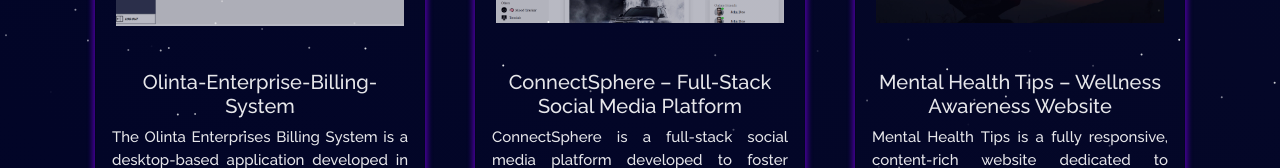
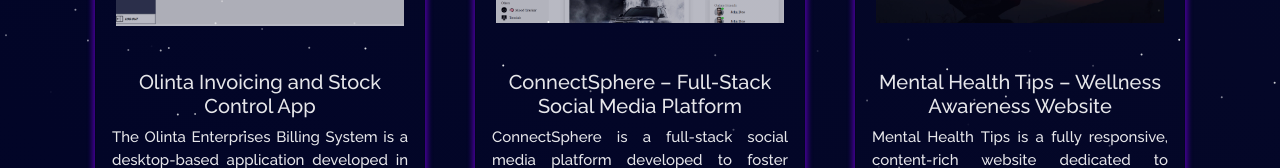
Before and after one commit to dulanSan2001/my_portfolio, a React (Create React App) app: page /#/project in a window 1280 px wide. Shown: the part 449-617 px from the top of the page. Built offline with nearby package versions, Linux system fonts and the light colour scheme.

Commit message:
chnge sub project

```diff
--- a/src/pages/Projects.jsx
+++ b/src/pages/Projects.jsx
@@ -22,7 +22,7 @@ const Projects = () => {
             <ProjectCard
               imgPath={lift}
               isBlog={false}
-              title="Olinta-Enterprise-Billing-System"
+              title="Olinta Invoicing and Stock Control App"
               description="The Olinta Enterprises Billing System is a desktop-based application developed in C# with Windows Forms, designed to streamline the sales and billing process for a retail business. The system allows staff to manage products, generate invoices, update stock, and calculate totals with discounts in real time.
 Key features include customer and product management, automated invoice generation, search functionality, and a user-friendly interface tailored for daily use by non-technical staff. The solution enhances accuracy, reduces manual errors, and improves overall billing efficiency at the point of sale."
               ghLink="https://github.com/19sajib/lift-buddy"
```
